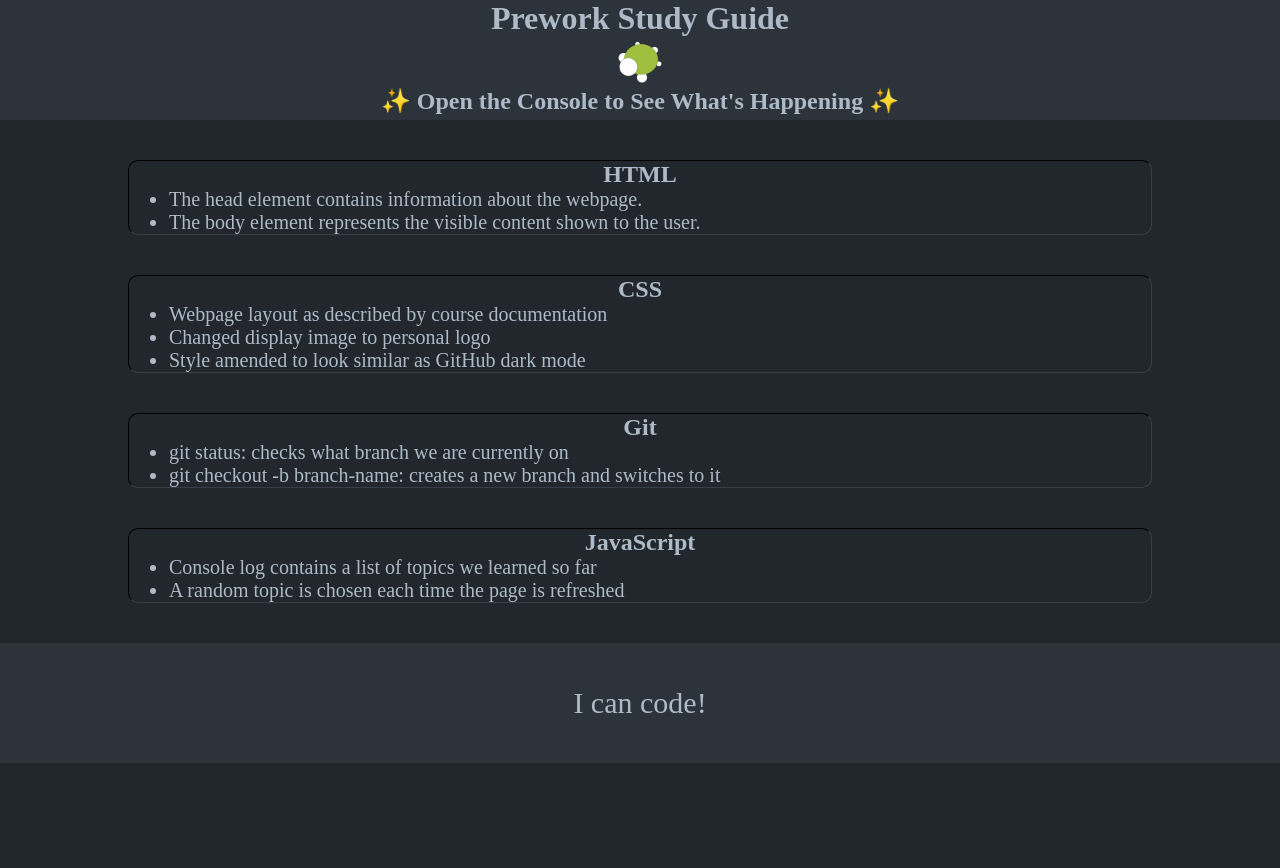
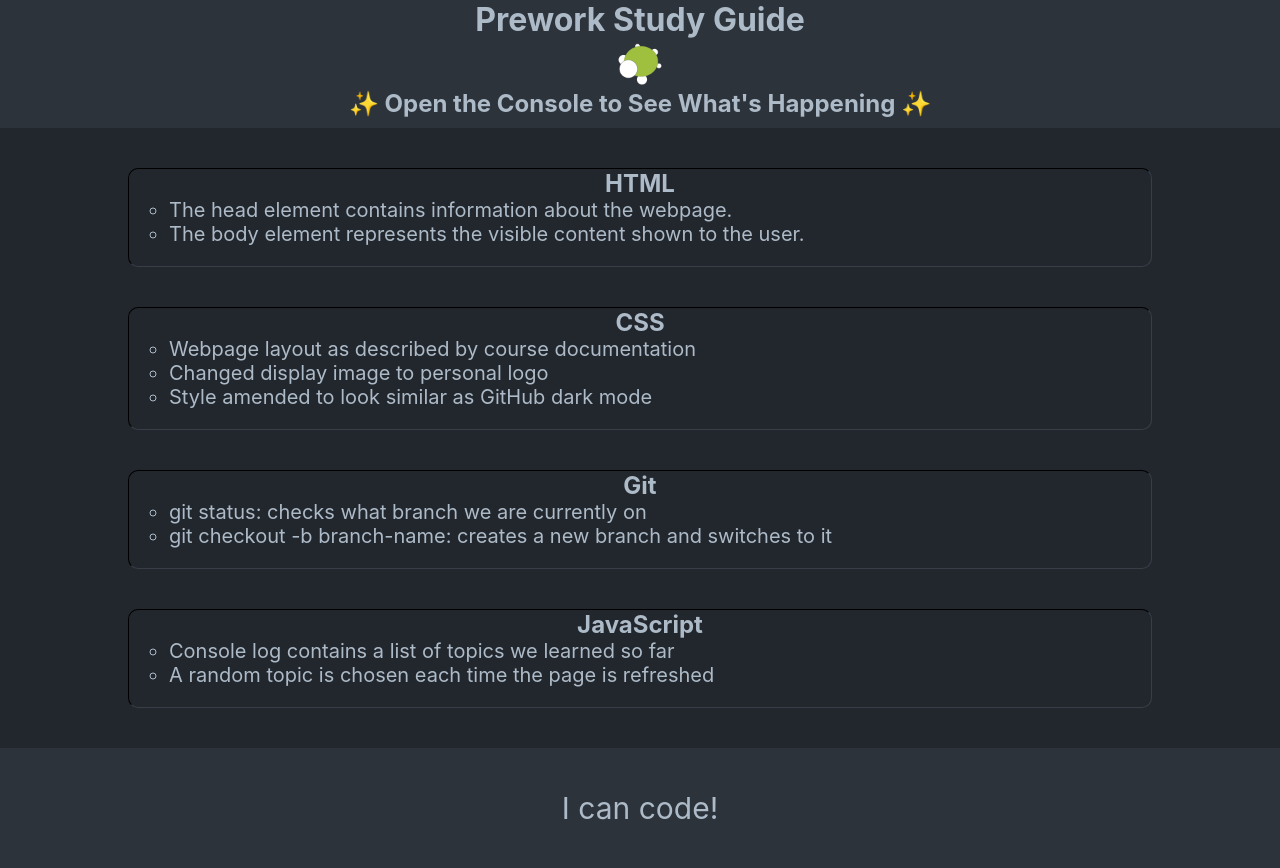
Before and after one commit to NukeTurtle/prework-study-guide, a plain HTML site: page index.html in a window 1280 px wide. Before the commit the page ends 800 px from the top, so only its background shows below. Drawn offline with Linux system fonts and the light colour scheme.

Commit message:
list style, font and paddings change

```diff
--- a/assets/style.css
+++ b/assets/style.css
@@ -5,12 +5,16 @@
     box-sizing: border-box;
 }
 body{
+    font-family: -apple-system,BlinkMacSystemFont,"Segoe UI",Helvetica,Arial,sans-serif,"Apple Color Emoji","Segoe UI Emoji";
+    font-size: 16px;
     background-color: #22272E;
 }
 header, footer {
     width: 100%;
-    height: 120px;
     background-color: #2D333B;
+}
+header h2{
+    padding-bottom: 10px;
 }
 h1, h2 {
     text-align: center;
@@ -28,7 +32,9 @@ h1, h2 {
 }
 ul {
     padding-left: 40px;
+    padding-bottom: 20px;
     font-size: 20px;
+    list-style-type:circle
 }
 p {
     text-align: center;
```
